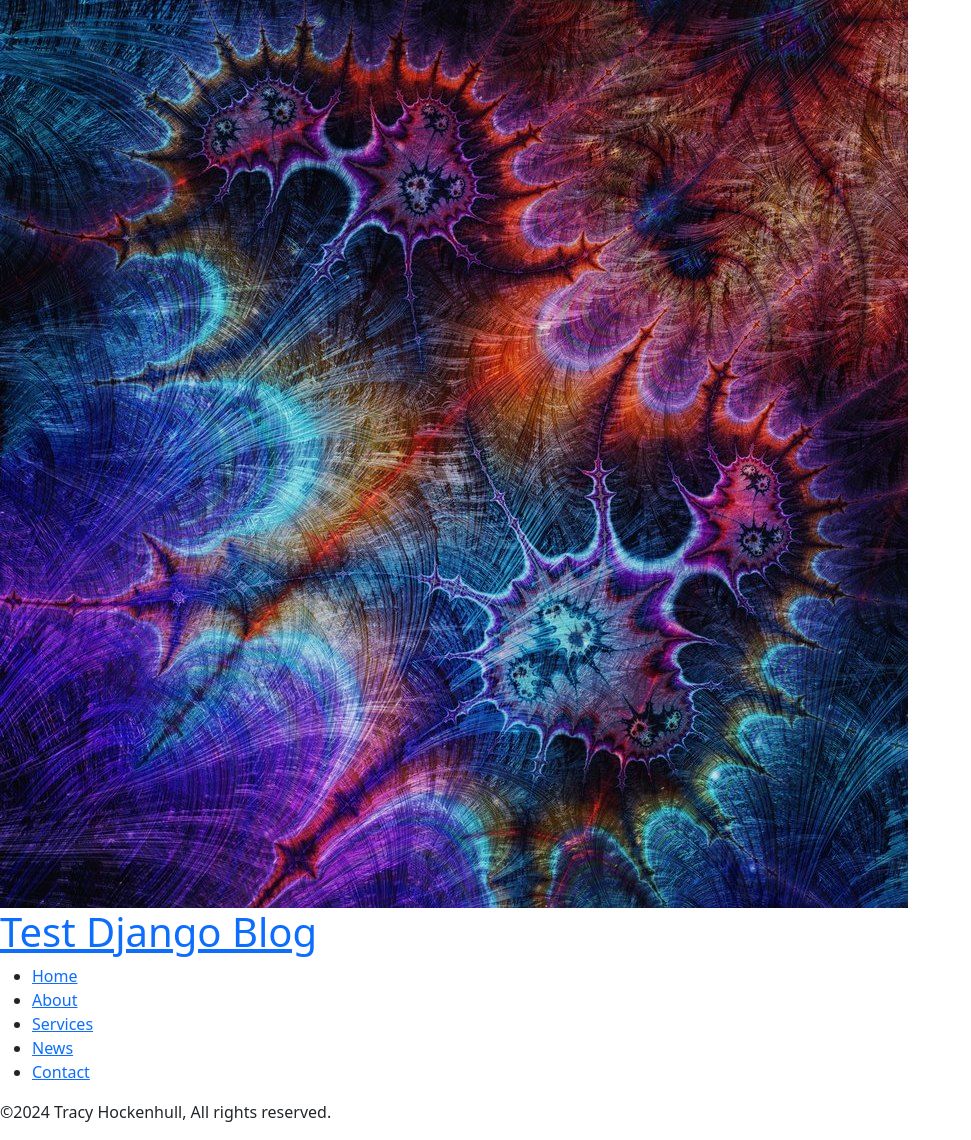
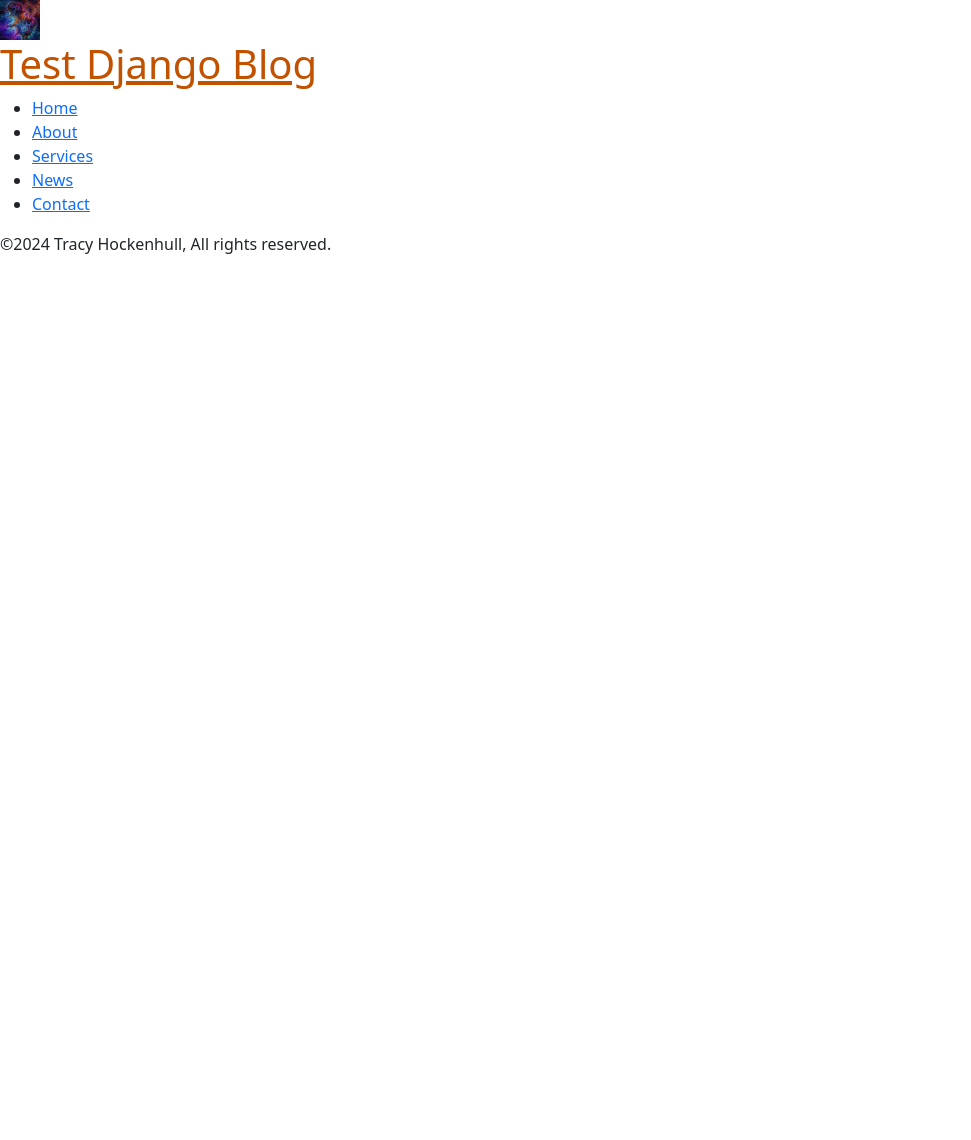
Before and after one commit to Tracy58468/djangofest-top, a Django app: template blog/templates/blog/post_list.html in a window 1280 px wide. Shown: the whole page, without its empty margins (0-971 px from the left). After the commit the page ends 254 px from the top, so only its background shows below. Run offline with Django 3.2, Linux system fonts and the light colour scheme; the template is opened without the code that fills it, so the values that code supplies are empty.

Commit message:
fix static files problem - development, not production

```diff
--- /dev/null
+++ b/blog/static/css/blog.css
@@ -0,0 +1,3 @@
+h1 a, h2 a {
+    color: #C25100;
+}
--- a/blog/templates/blog/post_list.html
+++ b/blog/templates/blog/post_list.html
@@ -8,7 +8,7 @@
         <meta name = "description" content = "Test Django blog" />
         <meta name = "author" content = "Tracy Hockenhull" /> -->
         <link rel="stylesheet" href="https://cdn.jsdelivr.net/npm/bootstrap@5.1.3/dist/css/bootstrap.min.css" integrity="sha384-1BmE4kWBq78iYhFldvKuhfTAU6auU8tT94WrHftjDbrCEXSU1oBoqyl2QvZ6jIW3" crossorigin="anonymous">
-        <link rel="stylesheet" href="{% static '/blog/css/blog.css' %}">
+        <link rel="stylesheet" href="{% static '/css/blog.css' %}">
         <!-- <link rel="stylesheet" href="blog/blog.css"> -->
 
         <!-- FAVICON -->
@@ -27,7 +27,7 @@
 
 			<!-- <img class = "logo" src = "{% static 'media/pexels-anni-roenkae-5278835 small square.jpg' %}" alt = "Profile photo" /> -->
 
-            <img class = "logo" src = "{% static 'media\pexels-anni-roenkae-5278835 small square.jpg' %}" alt = "Profile photo" />
+            <img class = "logo" src = "{% static 'media\pexels-anni-roenkae-5278835 small square.jpg' %}" style = "width:40px; height:40px" alt = "Profile photo" />
 
             <!-- <img src="{% static 'my_app/example.jpg' %}" alt="My image"> -->
 
--- a/blog/urls.py
+++ b/blog/urls.py
@@ -1,5 +1,7 @@
 from django.urls import path
 from . import views
+from django.conf import settings
+from django.conf.urls.static import static
 
 urlpatterns = [
     path('', views.post_list, name='post_list'),
--- a/djangofest/settings.py
+++ b/djangofest/settings.py
@@ -24,7 +24,7 @@ print(BASE_DIR)
 SECRET_KEY = 'django-insecure--bo0p_b!*(y-oq3!2=m_(q6!5ell@0=#_^r6#d0*63*vtp0&w4'
 
 # SECURITY WARNING: don't run with debug turned on in production!
-DEBUG = False
+DEBUG = True
 
 ALLOWED_HOSTS = ['127.0.0.1', '.pythonanywhere.com']
 
--- a/djangofest/urls.py
+++ b/djangofest/urls.py
@@ -15,6 +15,8 @@ Including another URLconf
 """
 from django.contrib import admin
 from django.urls import path, include
+from django.conf import settings
+from django.conf.urls.static import static
 
 urlpatterns = [
     path('admin/', admin.site.urls),
```
